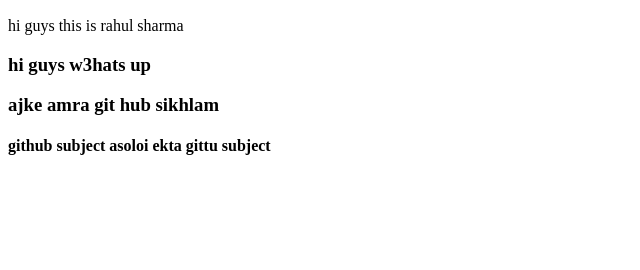
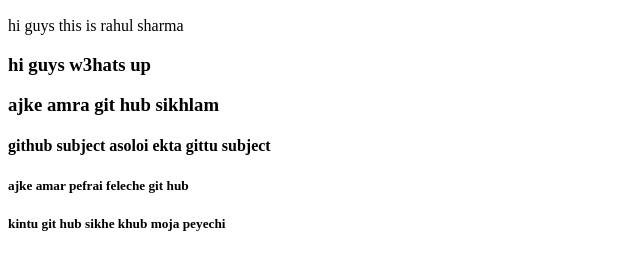
Before and after one commit to bullishrahul/my-third-github-repo, a plain HTML site: page input.html in a window 1280 px wide. Shown: the part 110-380 px from the top of the page, without its empty margins (0-640 px from the left). Drawn offline with Linux system fonts and the light colour scheme.

Commit message:
new h5 added

```diff
--- a/input.html
+++ b/input.html
@@ -13,5 +13,7 @@
     <h3>hi guys w3hats up</h3>
     <h3>ajke amra git hub sikhlam</h3>
     <h4>github subject asoloi ekta gittu subject</h4>
+    <h5>ajke amar pefrai feleche git hub</h5>
+    <h5>kintu git hub sikhe khub moja peyechi</h5>
 </body>
 </html>
```
